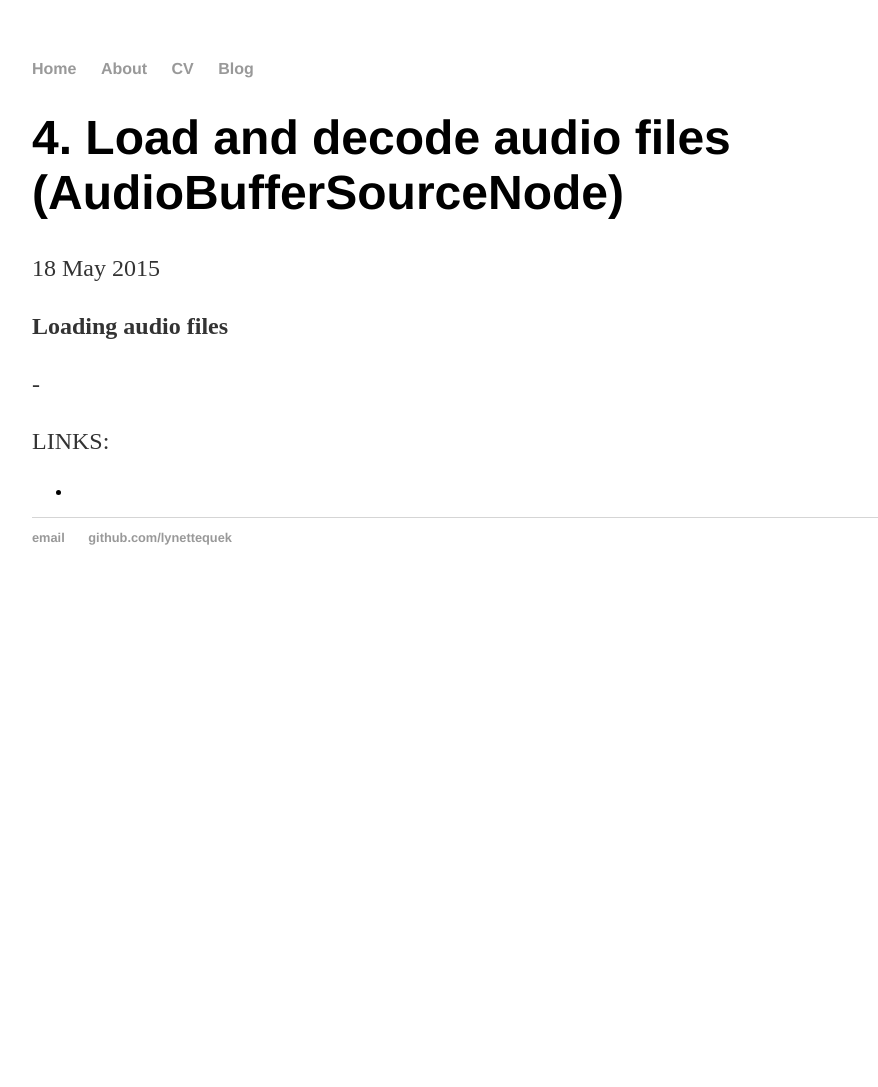
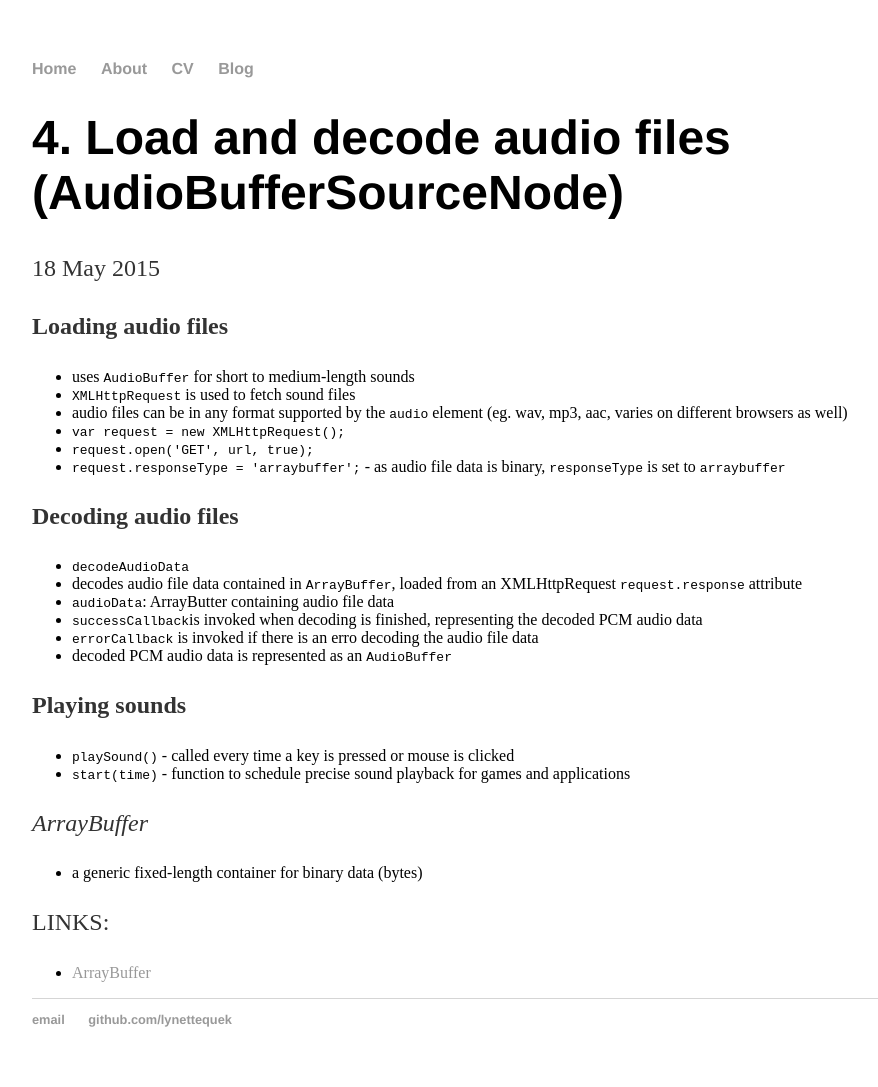
Before and after one commit to lynettequek/lynettequek.github.io, a Jekyll site: the page built from _posts/2015-05-18-WebAudio-Blog-4.md, in a window 1280 px wide. Shown: the whole page, without its empty margins (160-1038 px from the left). Built offline with Jekyll 4.4.1, drawn with Linux system fonts in a browser that asks for light colours; before the commit the page ends 900 px from its top, so only the background shows below that.

Commit message:
Update 2015-05-18-WebAudio-Blog-4.md

```diff
--- a/_posts/2015-05-18-WebAudio-Blog-4.md
+++ b/_posts/2015-05-18-WebAudio-Blog-4.md
@@ -5,9 +5,30 @@ date: 2015-05-18
 ---
 **Loading audio files**
 
--
+- uses `AudioBuffer` for short to medium-length sounds
+- `XMLHttpRequest` is used to fetch sound files
+- audio files can be in any format supported by the `audio` element (eg. wav, mp3, aac, varies on different browsers as well)
+- `var request = new XMLHttpRequest();`
+- `request.open('GET', url, true);`
+- `request.responseType = 'arraybuffer';` - as audio file data is binary, `responseType` is set to `arraybuffer`
 
+**Decoding audio files**
+
+- `decodeAudioData`
+- decodes audio file data contained in `ArrayBuffer`, loaded from an XMLHttpRequest `request.response` attribute
+- `audioData`: ArrayButter containing audio file data
+- `successCallback`is invoked when decoding is finished, representing the decoded PCM audio data
+- `errorCallback` is invoked if there is an erro decoding the audio file data
+- decoded PCM audio data is represented as an `AudioBuffer`
+
+**Playing sounds**
+
+- `playSound()` - called every time a key is pressed or mouse is clicked
+- `start(time)` - function to schedule precise sound playback for games and applications
+
+*ArrayBuffer*
+- a generic fixed-length container for binary data (bytes)
 
 LINKS:
 
--
+- [ArrayBuffer](https://developer.mozilla.org/en-US/docs/Web/JavaScript/Reference/Global_Objects/ArrayBuffer)
```
